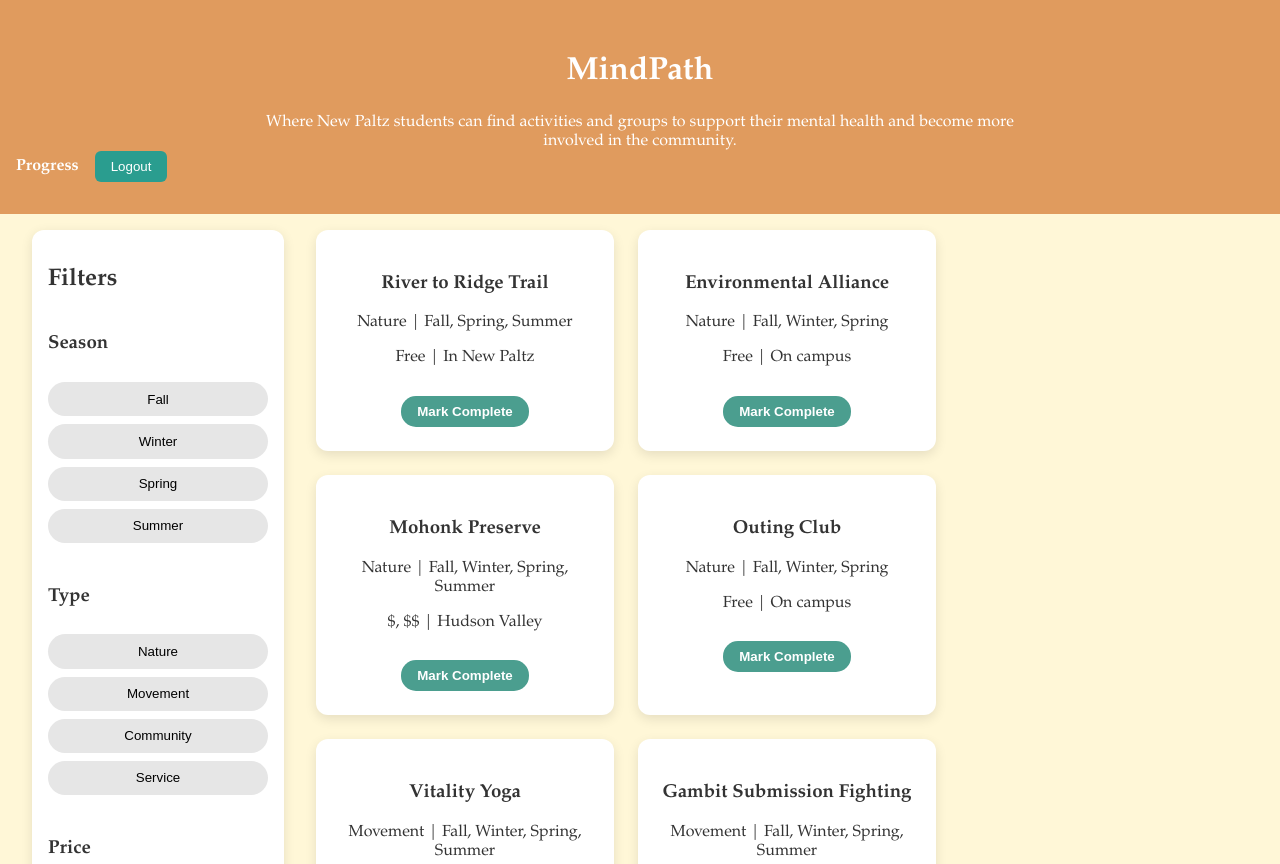
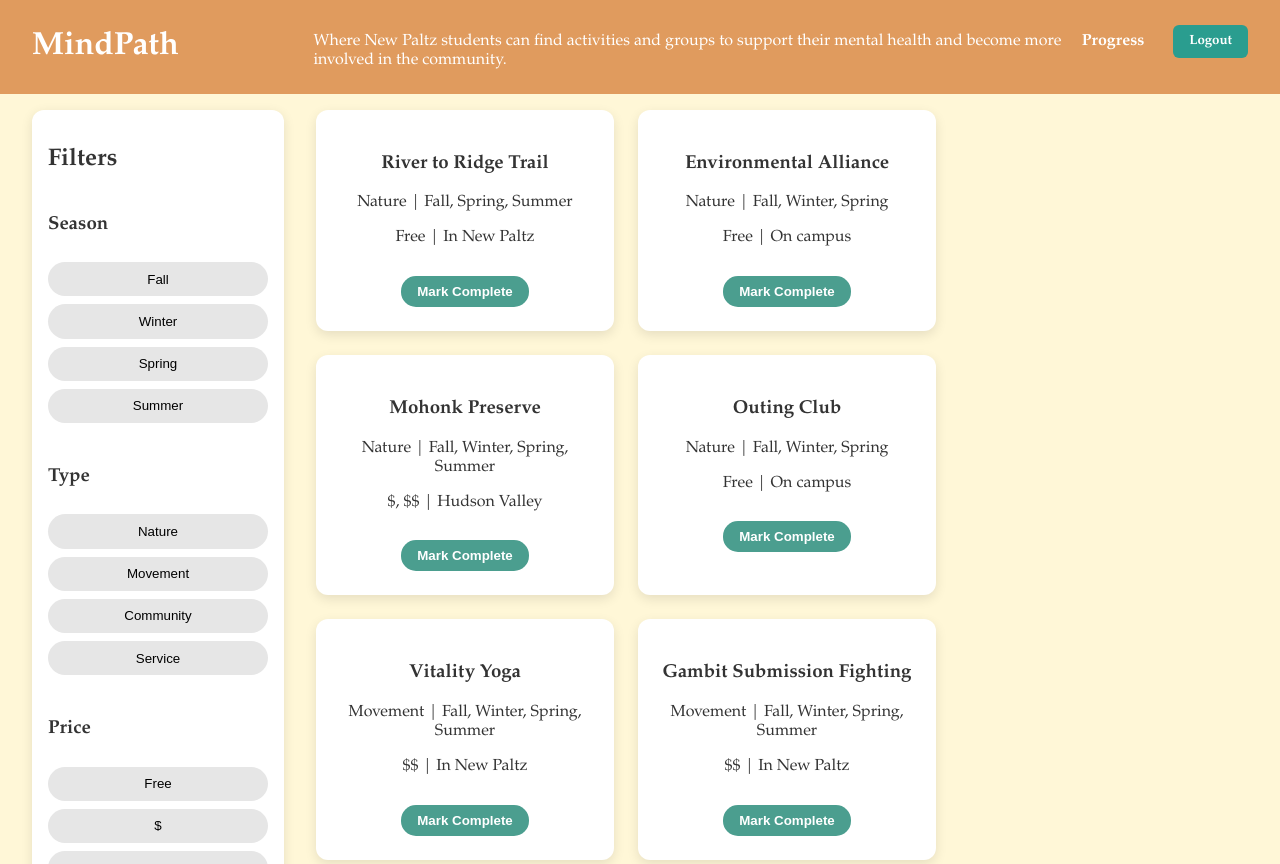
Before and after one commit to macklev/Mindful-New-Paltz, a plain HTML site: page index.html in a window 1280 px wide. Shown: the top 864 px of the page. Drawn offline with Linux system fonts and the light colour scheme; no server answers.

Commit message:
fixed buttons !

```diff
--- a/style.css
+++ b/style.css
@@ -12,8 +12,65 @@ body {
 header {
   background: #e09b5e;
   color: white;
-  text-align: center;
-  padding: 2rem 1rem;
+  display: flex;
+  justify-content: space-between;
+  align-items: center;
+  padding: 1.5rem 2rem;
+  position: relative;
+}
+
+header h1 {
+  margin: 0;
+}
+
+nav {
+  display: flex;
+  align-items: center;
+  gap: 1rem;
+  position: absolute;
+  top: 1.5rem;
+  right: 2rem;
+}
+
+nav a {
+  text-decoration: none;
+  color: #fff;
+  font-weight: bold;
+  background: transparent;
+  border: none;
+  padding: 0.5rem 0.8rem;
+  border-radius: 6px;
+  transition: background 0.3s;
+}
+
+nav a:hover {
+  background: rgba(255, 255, 255, 0.2);
+}
+
+/* Unified logout button */
+.logout-btn {
+  appearance: none;
+  -webkit-appearance: none;
+  -moz-appearance: none;
+  background-color: #2a9d8f;
+  color: white;
+  border: none;
+  border-radius: 6px;
+  padding: 0.5rem 1rem;
+  font-weight: bold;
+  font-family: 'Garamond', serif;
+  cursor: pointer;
+  transition: background 0.3s ease, transform 0.1s ease;
+}
+
+.logout-btn:hover {
+  background-color: #258578;
+  transform: translateY(-1px);
+}
+
+.logout-btn:focus {
+  outline: none;
+  box-shadow: 0 0 0 2px rgba(42, 157, 143, 0.5);
 }
 
 header p {
@@ -24,8 +81,6 @@ header p {
 /* ==============================
    INDEX PAGE STYLES (Filters + Activities)
 ============================== */
-
-/* Layout: sidebar + main content */
 #mainContent {
   display: flex;
   gap: 2rem;
@@ -119,7 +174,7 @@ header p {
 }
 
 /* ==============================
-   PROGRESS PAGE STYLES (progress.html)
+   PROGRESS PAGE STYLES
 ============================== */
 #progressPage {
   padding: 2rem;
@@ -214,6 +269,12 @@ header p {
   #activityContainer {
     justify-content: center;
   }
+
+  nav {
+    position: static;
+    justify-content: flex-end;
+    margin-top: 1rem;
+  }
 }
 
 @media (max-width: 600px) {
@@ -234,29 +295,3 @@ header p {
     font-size: 1rem;
   }
 }
-
-nav {
-  display: flex;
-  gap: 1rem;
-  align-items: center;
-}
-
-nav a {
-  text-decoration: none;
-  color: #fff;
-  font-weight: bold;
-}
-
-.logout-btn {
-  background-color: #2a9d8f;
-  color: white;
-  border: none;
-  border-radius: 6px;
-  padding: 0.5rem 1rem;
-  cursor: pointer;
-  transition: background 0.3s;
-}
-
-.logout-btn:hover {
-  background-color: #2a9d8f;
-}
```
Also changed, not shown: progress.html (+6 -2 lines).
